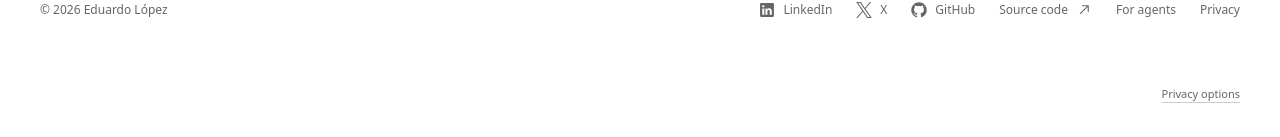
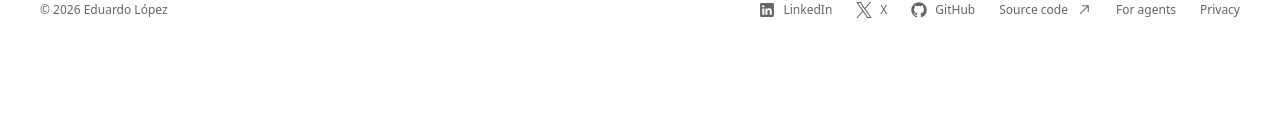
Before and after one commit to loama/personal-portfolio, a Next.js app: page /en/resume/founder in a window 1280 px wide. Shown: the part 3553-3690 px from the top of the page. After the commit the page ends 3625 px from the top, so only its background shows below. Built offline with nearby package versions, Linux system fonts and the light colour scheme.

Commit message:
fix(privacy): keep preference controls on the privacy page

```diff
--- a/src/components/analytics.tsx
+++ b/src/components/analytics.tsx
@@ -90,7 +90,7 @@ export function Analytics({ locale }: { locale: Locale }) {
   }, [consent, path]);
 
   return <>
-    <div className="mx-auto flex max-w-[1320px] justify-end px-5 pb-6 sm:px-10"><button ref={preferencesTrigger} type="button" onClick={() => setSettingsOpen(true)} className="min-h-11 text-[11px] text-muted underline decoration-ink/20 underline-offset-4">{copy.options}</button></div>
+    {path === `/${locale}/privacy` && <div className="mx-auto flex max-w-[1320px] justify-end px-5 pb-6 sm:px-10"><button ref={preferencesTrigger} type="button" onClick={() => setSettingsOpen(true)} className="min-h-11 text-[11px] text-muted underline decoration-ink/20 underline-offset-4">{copy.options}</button></div>}
     {(consent === "unset" || settingsOpen) && <section aria-label={copy.preferences} className="fixed bottom-4 left-4 right-4 z-30 mx-auto max-w-[560px] rounded-2xl border border-ink/10 bg-surface p-5 shadow-[0_8px_50px_rgba(0,0,0,.15)] sm:bottom-6"><div className="flex items-start justify-between gap-5"><div><p className="text-sm font-medium">{message.title}</p><p className="mt-1.5 text-xs leading-relaxed text-muted">{message.description}</p></div>{settingsOpen && <button type="button" onClick={closePreferences} aria-label={copy.close} className="min-h-8 min-w-8 text-xl">×</button>}</div><div className="mt-4 flex flex-wrap items-center gap-3">{consent !== "blocked" && <><button type="button" onClick={() => choose("accepted")} className="min-h-10 rounded-full bg-ink px-5 text-xs text-paper">{copy.accept}</button><button type="button" onClick={() => choose("declined")} className="min-h-10 rounded-full bg-mist px-5 text-xs text-ink">{copy.decline}</button></>}<a href={`/${locale}/privacy`} className="ml-auto min-h-10 content-center text-xs text-muted underline underline-offset-4">{copy.privacy}</a></div></section>}
   </>;
 }
```
Also changed, not shown: src/app/[lang]/privacy/page.tsx (+1 -1 lines).
